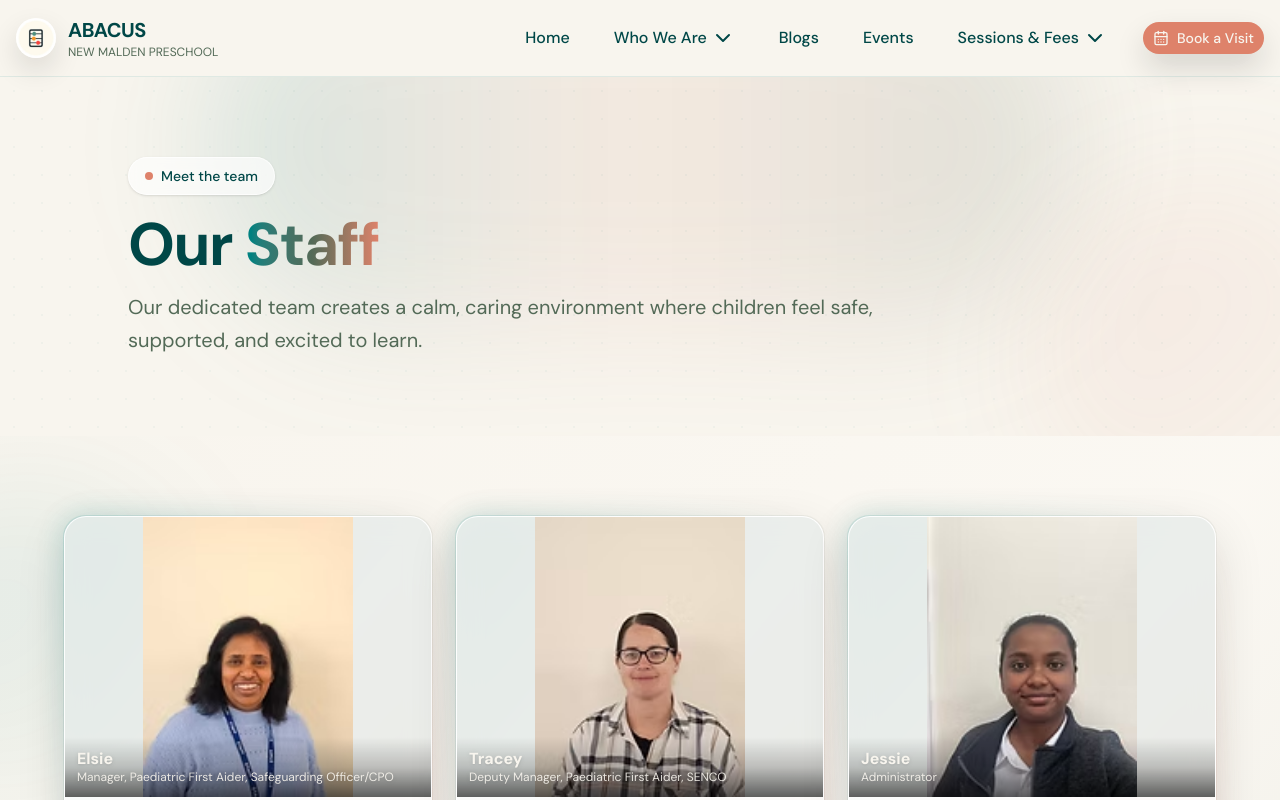
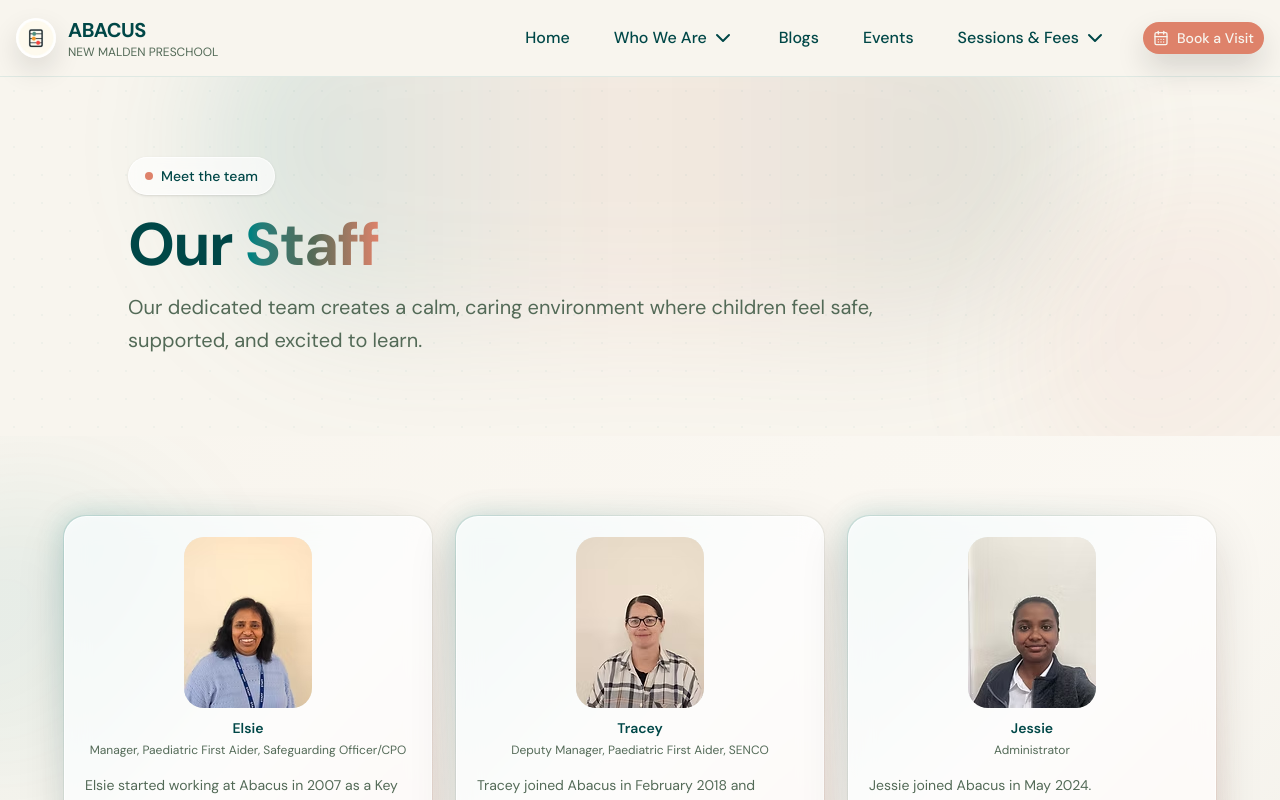
Before and after one commit to Lavanyacheshani/abacus_pre_school, a Next.js app: page /who-we-are/our-staff in a window 1280 px wide. Shown: the top 800 px of the page. Built offline with nearby package versions, Linux system fonts and the light colour scheme.

Commit message:
update 2

```diff
--- a/app/who-we-are/our-staff/staff-grid.tsx
+++ b/app/who-we-are/our-staff/staff-grid.tsx
@@ -23,8 +23,9 @@ export function StaffGrid({ staff }: { staff: StaffMember[] }) {
 
     const easeOut: [number, number, number, number] = [0.16, 1, 0.3, 1]
 
+    // IMPORTANT: hidden state must match SSR to avoid hydration warnings
     const container: Variants = {
-        hidden: { opacity: 1, y: 0 }, // important: match SSR
+        hidden: { opacity: 1, y: 0 },
         show: {
             opacity: 1,
             y: 0,
@@ -35,7 +36,7 @@ export function StaffGrid({ staff }: { staff: StaffMember[] }) {
     }
 
     const item: Variants = {
-        hidden: { opacity: 1, y: 0 }, // important: match SSR
+        hidden: { opacity: 1, y: 0 },
         show: {
             opacity: 1,
             y: 0,
@@ -43,7 +44,6 @@ export function StaffGrid({ staff }: { staff: StaffMember[] }) {
         },
     }
 
-    // We animate only after mount. Before mount, everything is plain static HTML.
     const shouldAnimate = mounted && !reduceMotion
 
     return (
@@ -56,7 +56,7 @@ export function StaffGrid({ staff }: { staff: StaffMember[] }) {
             <div className="container mx-auto px-4 relative">
                 <motion.div
                     variants={container}
-                    initial={false} // prevents SSR/client initial style mismatch
+                    initial={false}
                     animate={shouldAnimate ? "show" : undefined}
                     className="max-w-6xl mx-auto"
                 >
@@ -65,7 +65,7 @@ export function StaffGrid({ staff }: { staff: StaffMember[] }) {
                             <motion.article
                                 key={m.name}
                                 variants={item}
-                                initial={false} // same reason
+                                initial={false}
                                 animate={shouldAnimate ? "show" : undefined}
                                 className="group"
                             >
@@ -74,29 +74,31 @@ export function StaffGrid({ staff }: { staff: StaffMember[] }) {
                                     <div className="absolute -inset-[1px] rounded-[22px] bg-gradient-to-br from-teal/35 via-sage/20 to-coral/35 opacity-35" />
 
                                     <div className="relative rounded-[22px] bg-white/85 backdrop-blur-md border border-white/70 shadow-[0_16px_50px_rgba(0,0,0,0.12)] overflow-hidden flex flex-col">
-                                        {/* IMAGE AREA (compact + NO CROPPING) */}
-                                        <div className="relative h-[240px] md:h-[260px] lg:h-[280px] overflow-hidden bg-sage/10">
-                                            <Image
-                                                src={m.image}
-                                                alt={`${m.name} - ${m.role}`}
-                                                fill
-                                                className="object-contain transition-transform duration-700 group-hover:scale-[1.02]"
-                                                sizes="(max-width: 768px) 100vw, (max-width: 1200px) 50vw, 33vw"
-                                            />
+                                        {/* IMAGE AREA (fixed 128x171, centered, no cropping) */}
+                                        <div className="px-5 pt-5">
+                                            <div className="relative mx-auto h-[171px] w-[128px] overflow-hidden rounded-xl bg-sage/10">
+                                                <Image
+                                                    src={m.image}
+                                                    alt={`${m.name} - ${m.role}`}
+                                                    fill
+                                                    className="object-contain"
+                                                    sizes="128px"
+                                                />
+                                            </div>
 
-                                            {/* Name overlay */}
-                                            <div className="absolute inset-x-0 bottom-0 bg-gradient-to-t from-black/60 via-black/20 to-transparent p-3">
-                                                <div className="text-cream text-base font-bold leading-tight drop-shadow">
+                                            {/* Name + Role (below image for better readability at small size) */}
+                                            <div className="mt-3 text-center">
+                                                <div className="text-sm font-semibold text-dark-teal leading-tight">
                                                     {m.name}
                                                 </div>
-                                                <div className="text-cream/90 text-xs drop-shadow line-clamp-2">
+                                                <div className="mt-1 text-xs text-sage leading-snug">
                                                     {m.role}
                                                 </div>
                                             </div>
                                         </div>
 
                                         {/* CONTENT */}
-                                        <div className="p-5 flex flex-col flex-1">
+                                        <div className="p-5 pt-4 flex flex-col flex-1">
                                             <p className="text-sm text-sage leading-relaxed line-clamp-3">
                                                 {m.bio}
                                             </p>
```
